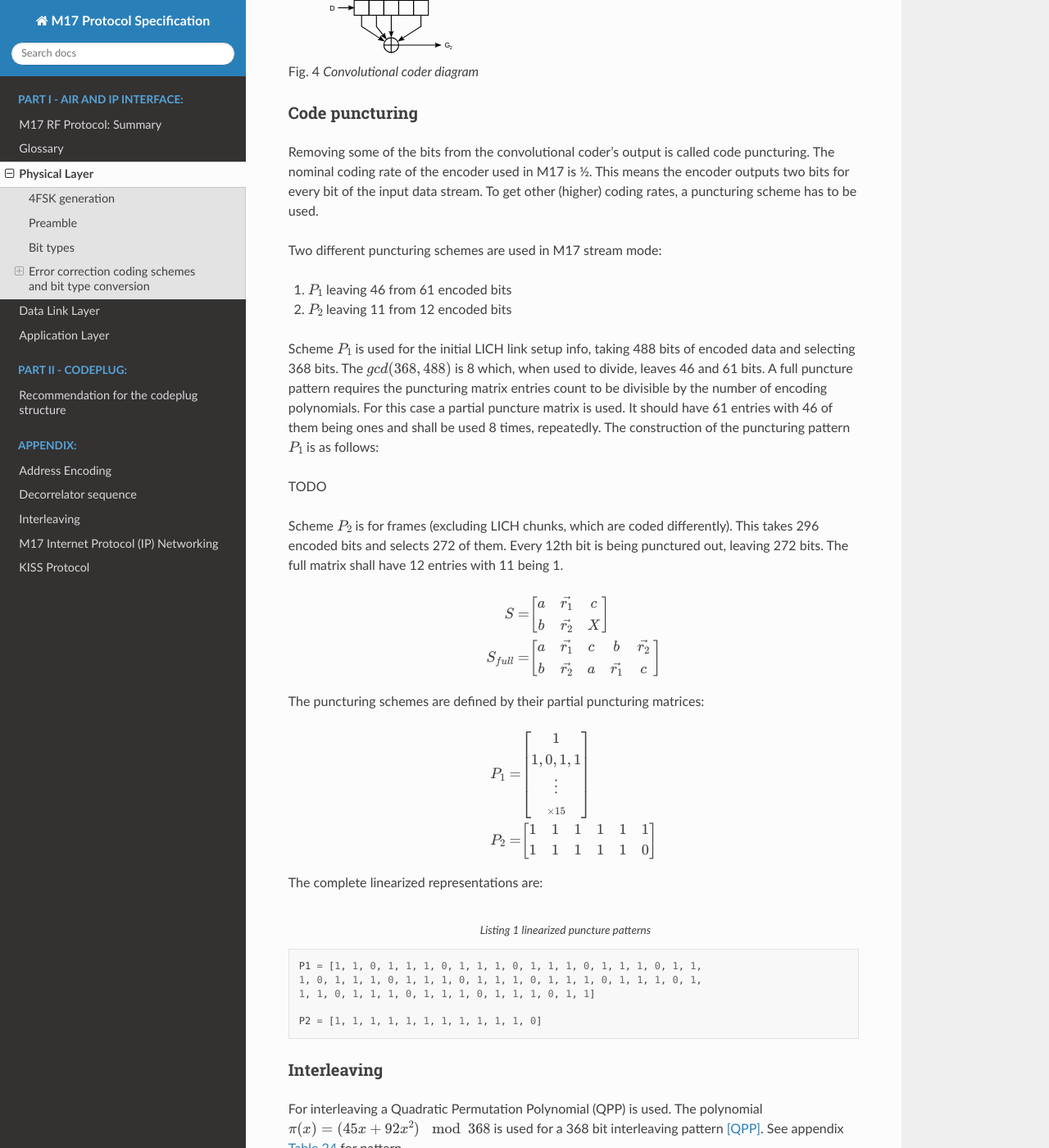
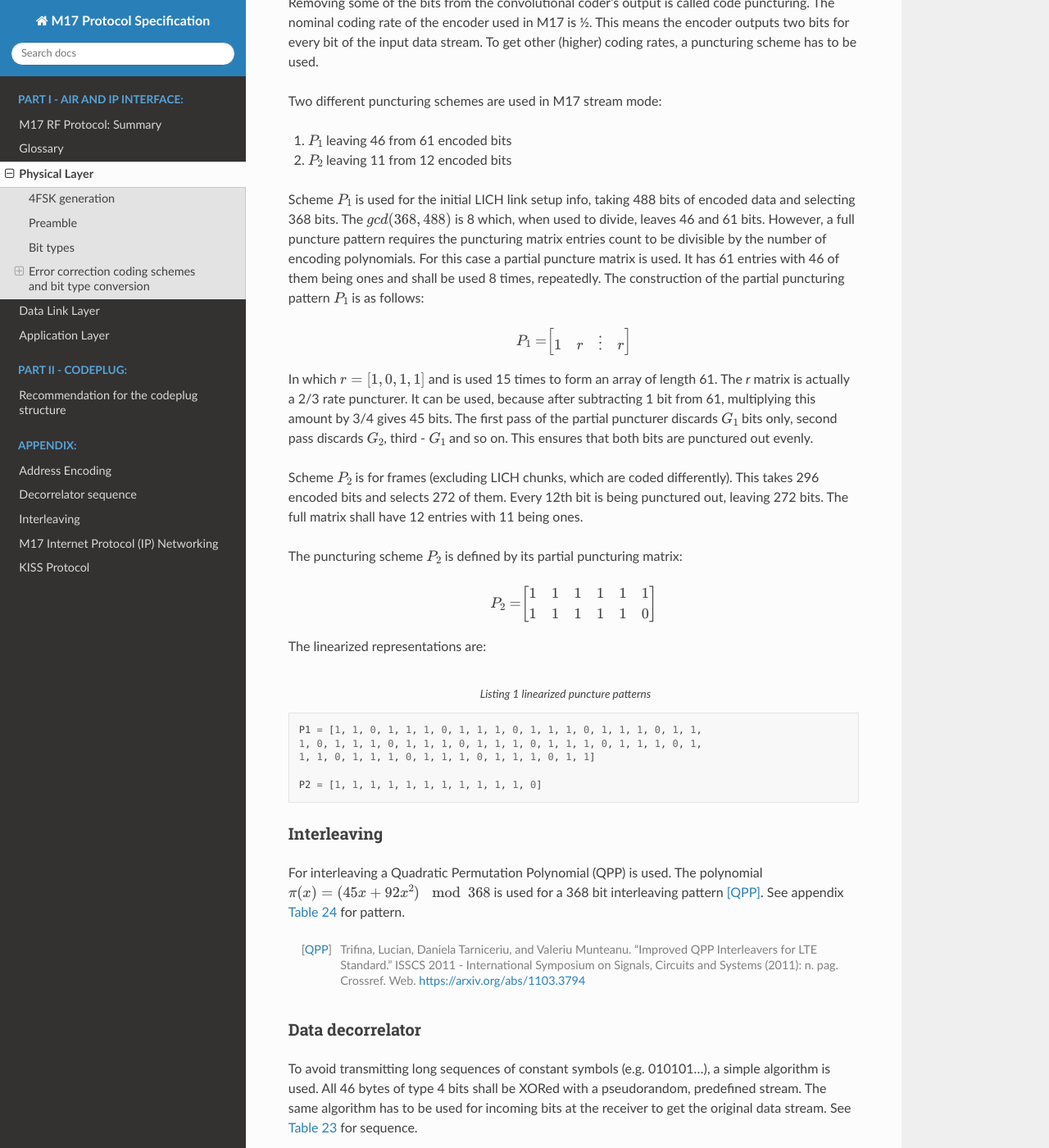
Before and after one commit to M17-Project/M17_spec, a Sphinx documentation site: the page built from docs/physical_layer.rst, in a window 1280 px wide and 1400 px high, scrolled down 3988 px. Shown: the whole window at 82% size. Built offline with Sphinx 7.4.7 and the Read the Docs theme 2.0.0, drawn with Linux system fonts in a browser that asks for light colours; some of the changed text lies outside the part shown.

Commit message:
Update physical_layer.rst

```diff
--- a/docs/physical_layer.rst
+++ b/docs/physical_layer.rst
@@ -142,8 +142,8 @@ Golay (24,12)
 ~~~~~~~~~~~~~
 
 The Golay (24,12) encoder uses generating polynomial *g* given below to generate the 11
-check bits *c*.  The check bits and an overall parity bit *p* are appended to
-the 12 bit data *m*, resulting in a 24 bit codeword.
+check bits.  The check bits and an overall parity bit are appended to
+the 12 bit data, resulting in a 24 bit codeword.
 
 .. math::
 
@@ -157,19 +157,10 @@ The output of the Golay encoder is shown in the table below.
    +------------+----------+-------------+---------+
    | Field      | Data     | Check bits  | Parity  |
    +------------+----------+-------------+---------+
-   | Position   | 23..12   | 11..1       | 0       |
+   | Position   | 23..12   | 11..1       | 0 (LSB) |
    +------------+----------+-------------+---------+
    | Length     | 12       | 11          | 1       |
    +------------+----------+-------------+---------+
-
-Or, in matrix notation:
-.. math::
-
-   \begin{align}
-   c_{} = & \begin{bmatrix}
-     m & | & c & | & p\\
-     \end{bmatrix} \\
-   \end{align}
 
 Four of these 24-bit blocks are used to reconstruct the LSF.
 
@@ -218,46 +209,38 @@ Two different puncturing schemes are used in M17 stream mode:
 
 Scheme :math:`P_1` is used for the initial LICH link setup info, taking 488
 bits of encoded data and selecting 368 bits. The :math:`gcd(368, 488)`
-is 8 which, when used to divide, leaves 46 and 61 bits. A full puncture
+is 8 which, when used to divide, leaves 46 and 61 bits. However, a full puncture
 pattern requires the puncturing matrix entries count to be divisible by the number of encoding
-polynomials. For this case a partial puncture matrix is used. It should have 61
+polynomials. For this case a partial puncture matrix is used. It has 61
 entries with 46 of them being ones and shall be used 8 times, repeatedly.
-The construction of the puncturing pattern :math:`P_1` is as follows:
-
-TODO
-
-Scheme :math:`P_2` is for frames (excluding LICH chunks, which are coded
-differently). This takes 296 encoded bits and selects 272 of them.
-Every 12th bit is being punctured out, leaving 272 bits.
-The full matrix shall have 12 entries with 11 being 1.
+The construction of the partial puncturing pattern :math:`P_1` is as follows:
 
 .. math::
    :nowrap:
 
    \begin{align}
-     S_{} = & \begin{bmatrix}
-     a & \vec{r_1} & c \\
-     b & \vec{r_2} & X
-     \end{bmatrix} \\
-     S_{full} = & \begin{bmatrix}
-     a & \vec{r_1} & c & b & \vec{r_2} \\
-     b & \vec{r_2} & a & \vec{r_1} & c
+     P_1 = & \begin{bmatrix}
+     1 & r & \vdots & r
      \end{bmatrix}
    \end{align}
 
+In which :math:`r=[1, 0, 1, 1]` and is used 15 times to form an array of length 61.
+The *r* matrix is actually a 2/3 rate puncturer. It can be used, because after subtracting
+1 bit from 61, multiplying this amount by 3/4 gives 45 bits.
+The first pass of the partial puncturer discards :math:`G_1` bits only, second pass discards
+:math:`G_2`, third - :math:`G_1` and so on. This ensures that both bits are punctured out evenly.
 
-The puncturing schemes are defined by their partial puncturing matrices:
+Scheme :math:`P_2` is for frames (excluding LICH chunks, which are coded
+differently). This takes 296 encoded bits and selects 272 of them.
+Every 12th bit is being punctured out, leaving 272 bits.
+The full matrix shall have 12 entries with 11 being ones.
+
+The puncturing scheme :math:`P_2` is defined by its partial puncturing matrix:
 
 .. math::
    :nowrap:
 
    \begin{align}
-   P_1 = & \begin{bmatrix}
-      1 \\
-      1, 0, 1, 1 \\
-      \vdots \\
-      \scriptstyle\times 15
-   \end{bmatrix} \\
    P_2 = & \begin{bmatrix}
    1 & 1 & 1 & 1 & 1 & 1 \\
    1 & 1 & 1 & 1 & 1 & 0
@@ -265,7 +248,7 @@ The puncturing schemes are defined by their partial puncturing matrices:
    \end{align}
 
 
-The complete linearized representations are:
+The linearized representations are:
 
 .. code-block:: python
    :caption: linearized puncture patterns
```
